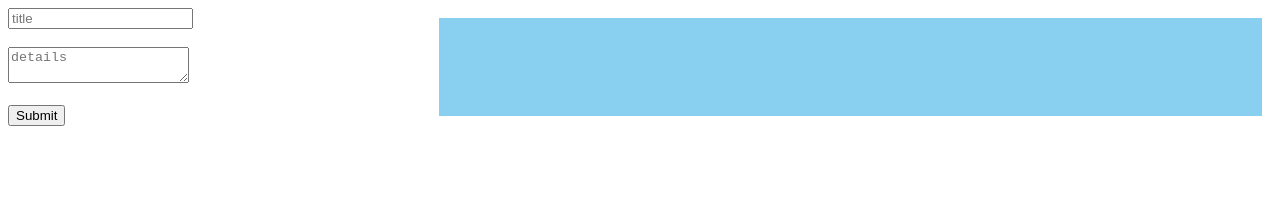
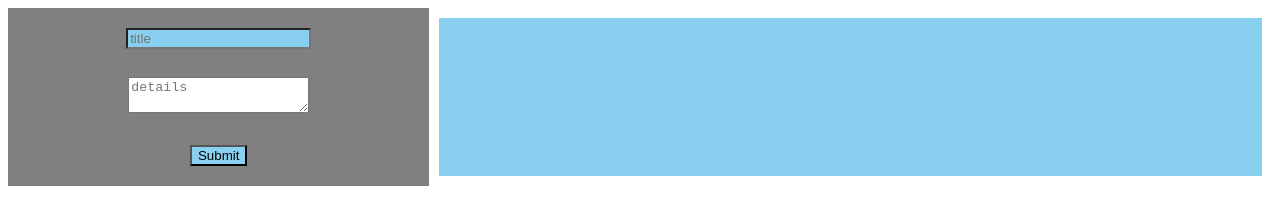
Before and after one commit to fbghk/test-a, a website: page index.html in a window 1280 px wide. Drawn offline with Linux system fonts and the light colour scheme.

Commit message:
edit style.css

```diff
--- a/style.css
+++ b/style.css
@@ -6,20 +6,15 @@
   grid-template-rows: auto;
 }
 
-.record{
+form{
   background-color: grey;
-  grid-template-columns: 1fr;
+  grid-column: 1/2;
   grid-template-rows: 1fr 3fr 1fr;
   text-align: center;
   padding: 10px;
-
 }
 
-.title{
-  background-color: #89cff0;
-  margin: 10px;
-}
-.details{
+input{
   background-color: #89cff0;
   margin: 10px;
 }
```
